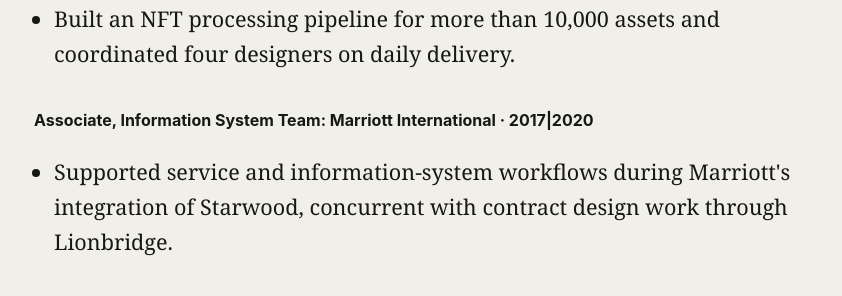
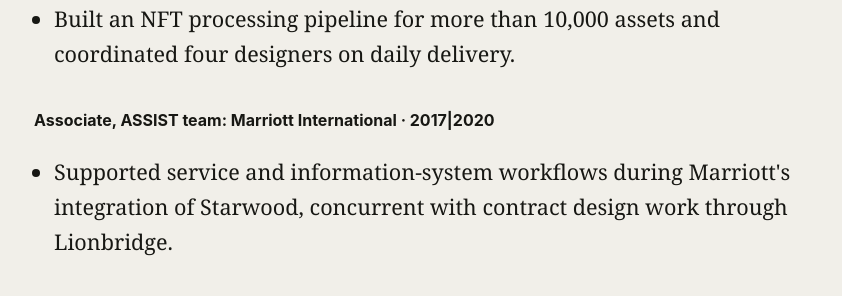
Before and after one commit to peqod/madethis.online, a Jekyll site: the page built from resume.md, in a window 1280 px wide and 900 px high, scrolled down 2308 px. Shown: the part 150-446 px from the top of the window, without its empty margins (62-904 px from the left). Built offline with Jekyll 4.4.1, drawn with Linux system fonts in a browser that asks for light colours.

Commit message:
resume debug

```diff
--- a/resume.md
+++ b/resume.md
@@ -39,7 +39,7 @@
 - Defined the visual identity, UI/UX, marketing system, and flagship Road2Moon browser game, contributing to a successful $500K seed round.
 - Built an NFT processing pipeline for more than 10,000 assets and coordinated four designers on daily delivery.
 
-### Associate, Information System Team: Marriott International · 2017|2020
+### Associate, ASSIST team: Marriott International · 2017|2020
 
 - Supported service and information-system workflows during Marriott's integration of Starwood, concurrent with contract design work through Lionbridge.
 
```
